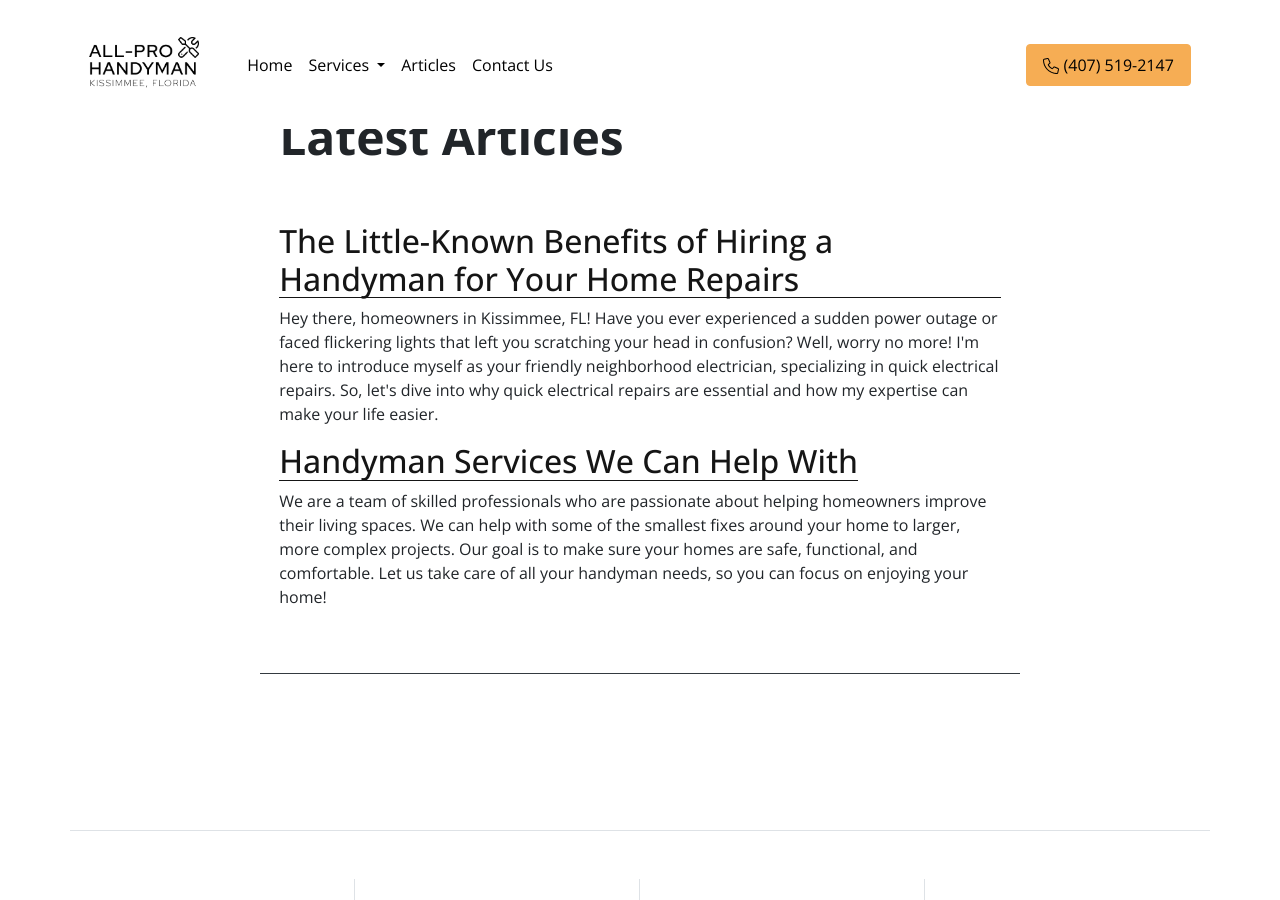
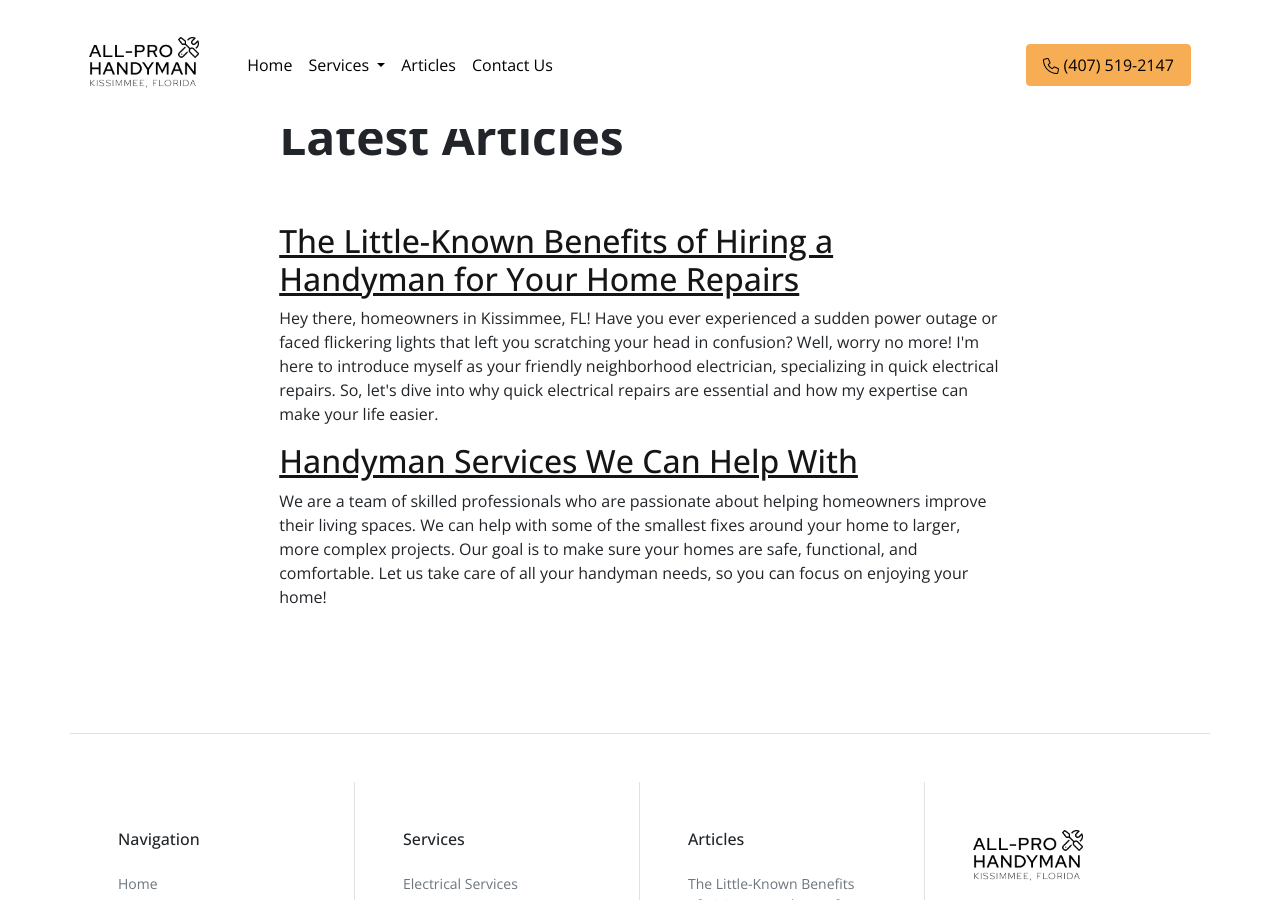
Before and after one commit to naccrat/handyman-kissimmee, a Jekyll site: the page built from blog.html, in a window 1280 px wide and 900 px high. Built offline with Jekyll 4.4.1, drawn with Linux system fonts in a browser that asks for light colours.

Commit message:
blog page update

```diff
--- a/blog.html
+++ b/blog.html
@@ -8,12 +8,12 @@ meta_description: Blog articles for All-Pro Handyman Kissimmee
   <div class="py-vh-5 w-100 overflow-hidden" id="services">
     <div class="container">
       <div class="row d-flex justify-content-center">
-        <div class="col-12 col-lg-10 col-xl-8 border-bottom border-dark pb-5 mb-5">
+        <div class="col-12 col-lg-10 col-xl-8">
           <h1 class="display-5 fw-bold pb-5">{{ page.title }}</h1>
           <ul class="list-unstyled">
             {% for post in site.posts %}
               <li>
-                <h2><a href="{{ post.url }}" class="link-fancy">{{ post.title }}</a></h2>
+                <h2><a href="{{ post.url }}">{{ post.title }}</a></h2>
                 {{ post.excerpt }}
               </li>
             {% endfor %}
```
